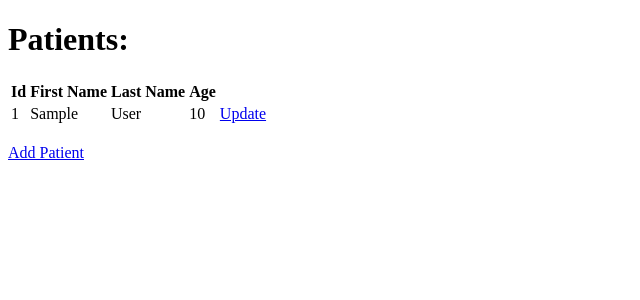
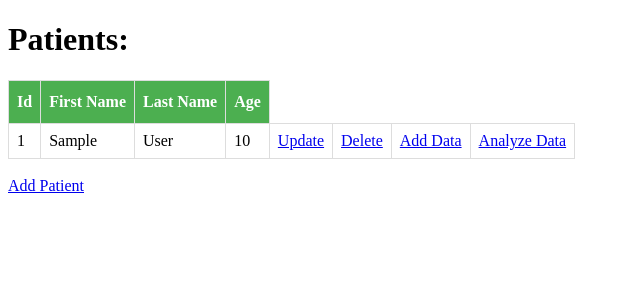
Before and after one commit to akhilb657/Django, a Django app: page / in a window 1280 px wide. Shown: the top 300 px of the page, without its empty margins (0-640 px from the left). Run offline with Django 5.2, Linux system fonts and the light colour scheme; tables that the repository leaves empty hold one stand-in row (values such as "Sample post").

Commit message:
Implemented all MVT and Django features in the project

```diff
--- a/DjangoProjects/clinicals/clinicals/settings.py
+++ b/DjangoProjects/clinicals/clinicals/settings.py
@@ -121,6 +121,10 @@ USE_TZ = True
 
 STATIC_URL = 'static/'
 
+STATICFILES_DIRS = [
+  os.path.join(BASE_DIR,'static')
+]
+
 # Default primary key field type
 # https://docs.djangoproject.com/en/5.0/ref/settings/#default-auto-field
 
--- a/DjangoProjects/clinicals/clinicals/urls.py
+++ b/DjangoProjects/clinicals/clinicals/urls.py
@@ -22,5 +22,8 @@ urlpatterns = [
     path('admin/', admin.site.urls),
     path('',views.PatientListView.as_view(),name="index"),
     path('create/',views.PatientCreateView.as_view()),
-    path('update/<int:pk>',views.PatientUpdateView.as_view())
+    path('update/<int:pk>/',views.PatientUpdateView.as_view()),
+    path('delete/<int:pk>/',views.PatientDeleteView.as_view()),
+    path('addData/<int:pk>/',views.addData),
+    path('analyze/<int:pk>/',views.analyze)
 ]
--- a/DjangoProjects/clinicals/clinicalsApp/models.py
+++ b/DjangoProjects/clinicals/clinicalsApp/models.py
@@ -11,4 +11,4 @@ class ClinicalData(models.Model):
   componentName = models.CharField(choices=COMPONENT_NAMES,max_length=20)
   componentValue = models.CharField(max_length=20)
   measuredDateTime = models.DateTimeField(auto_now_add=True)
-  patinet = models.ForeignKey(Patient,on_delete=models.CASCADE)
+  patient = models.ForeignKey(Patient,on_delete=models.CASCADE)
--- a/DjangoProjects/clinicals/clinicalsApp/views.py
+++ b/DjangoProjects/clinicals/clinicalsApp/views.py
@@ -1,7 +1,9 @@
 from django.shortcuts import render
-from clinicalsApp.models import Patient
+from clinicalsApp.models import Patient,ClinicalData
 from django.views.generic import ListView,CreateView,UpdateView,DeleteView
 from django.urls import reverse_lazy
+from clinicalsApp.forms import ClinicalDataForm
+from django.shortcuts import redirect,render
 
 # Create your views here.
 class PatientListView(ListView):
@@ -20,3 +22,29 @@ class PatientUpdateView(UpdateView):
 class PatientDeleteView(DeleteView):
   model = Patient
   success_url = reverse_lazy('index')
+
+def addData(request,**kwargs):
+  form = ClinicalDataForm()
+  patient = Patient.objects.get(id=kwargs['pk'])
+  if request.method == "POST":
+    form = ClinicalDataForm(request.POST)
+    if form.is_valid():
+      form.save()
+      return redirect('/')
+  return render(request,'clinicalsApp/clinicaldata_form.html',{'form':form,'patient':patient})
+
+def analyze(request,**kwargs):
+  data = ClinicalData.objects.filter(patient_id=kwargs['pk'])
+  responseData = []
+  for eachEntry in data:
+    if eachEntry.componentName == 'hw':
+        heightAndWeight = eachEntry.componentValue.split('/')
+        if len(heightAndWeight)>1:
+          feetToMeters = float(heightAndWeight[0]) * 0.4536
+          BMI = (float(heightAndWeight[1])) / (feetToMeters ** 2)
+          bmiEntry = ClinicalData()
+          bmiEntry.componentName = 'BMI'
+          bmiEntry.componentValue = BMI
+          responseData.append(bmiEntry)
+    responseData.append(eachEntry)
+  return render(request,'clinicalsApp/generateReport.html',{'data':responseData})
--- /dev/null
+++ b/DjangoProjects/clinicals/static/css/clinicals.css
@@ -0,0 +1,57 @@
+table, th, td {
+  border: 0px solid black;
+  border-collapse: collapse;
+}
+
+td,th {
+  border: 1px solid #ddd;
+  padding: 8px;
+}
+
+tr:nth-child(even){background-color: #f2f2f2;}
+
+tr:hover {background-color: #ddd;}
+
+th{
+  padding-top: 12px;
+  padding-bottom: 12px;
+  text-align: left;
+  background-color: #4CAF50;
+  color: white;
+}
+
+input[type=text], select {
+  width: 100%;
+  padding: 12px 20px;
+  margin: 8px 0;
+  display: inline-block;
+  border: 1px solid #ccc;
+  border-radius: 4px;
+  box-sizing: border-box;
+}
+
+button {
+  background-color: #4CAF50; /* Green */
+  border: none;
+  color: white;
+  padding: 15px 32px;
+  text-align: center;
+  text-decoration: none;
+  display: inline-block;
+  font-size: 16px;
+}
+
+dropdown {
+  position: relative;
+  display: inline-block;
+}
+
+dropdown-content {
+  display: none;
+  position: absolute;
+  background-color: #f9f9f9;
+  min-width: 160px;
+  box-shadow: 0px 8px 16px 0px rgba(0,0,0,0.2);
+  padding: 12px 16px;
+  z-index: 1;
+}
--- a/DjangoProjects/clinicals/templates/clinicalsApp/patient_form.html
+++ b/DjangoProjects/clinicals/templates/clinicalsApp/patient_form.html
@@ -1,6 +1,8 @@
 <!DOCTYPE html>
+{% load static %}
 <html>
 <head>
+  <link rel="stylesheet" href={% static "css/clinicals.css" %}>
   <title>Create Patient</title>
 </head>
 <body>
--- a/DjangoProjects/clinicals/templates/clinicalsApp/patient_list.html
+++ b/DjangoProjects/clinicals/templates/clinicalsApp/patient_list.html
@@ -1,6 +1,8 @@
 <!DOCTYPE html>
+{% load static %}
 <html>
 <head>
+  <link rel="stylesheet" href={% static "css/clinicals.css" %}>
   <title>Patient List</title>
 </head>
 <body>
@@ -19,6 +21,9 @@
       <td>{{patient.lastName}}</td>
       <td>{{patient.age}}</td>
       <td><a href="/update/{{patient.id}}">Update</a></td>
+      <td><a href="/delete/{{patient.id}}">Delete</a></td>
+      <td><a href="/addData/{{patient.id}}">Add Data</a></td>
+      <td><a href="/analyze/{{patient.id}}">Analyze Data</a></td>
     </tr>
     {%endfor%}
   </table>
```
Also changed, not shown: DjangoProjects/clinicals/templates/clinicalsApp/clinicaldata_form.html (added, +20 -0 lines), DjangoProjects/clinicals/templates/clinicalsApp/generateReport.html (added, +24 -0 lines), DjangoProjects/clinicals/templates/clinicalsApp/patient_confirm_delete.html (added, +14 -0 lines), DjangoProjects/clinicals/clinicalsApp/migrations/0002_rename_patinet_clinicaldata_patient.py (added).
